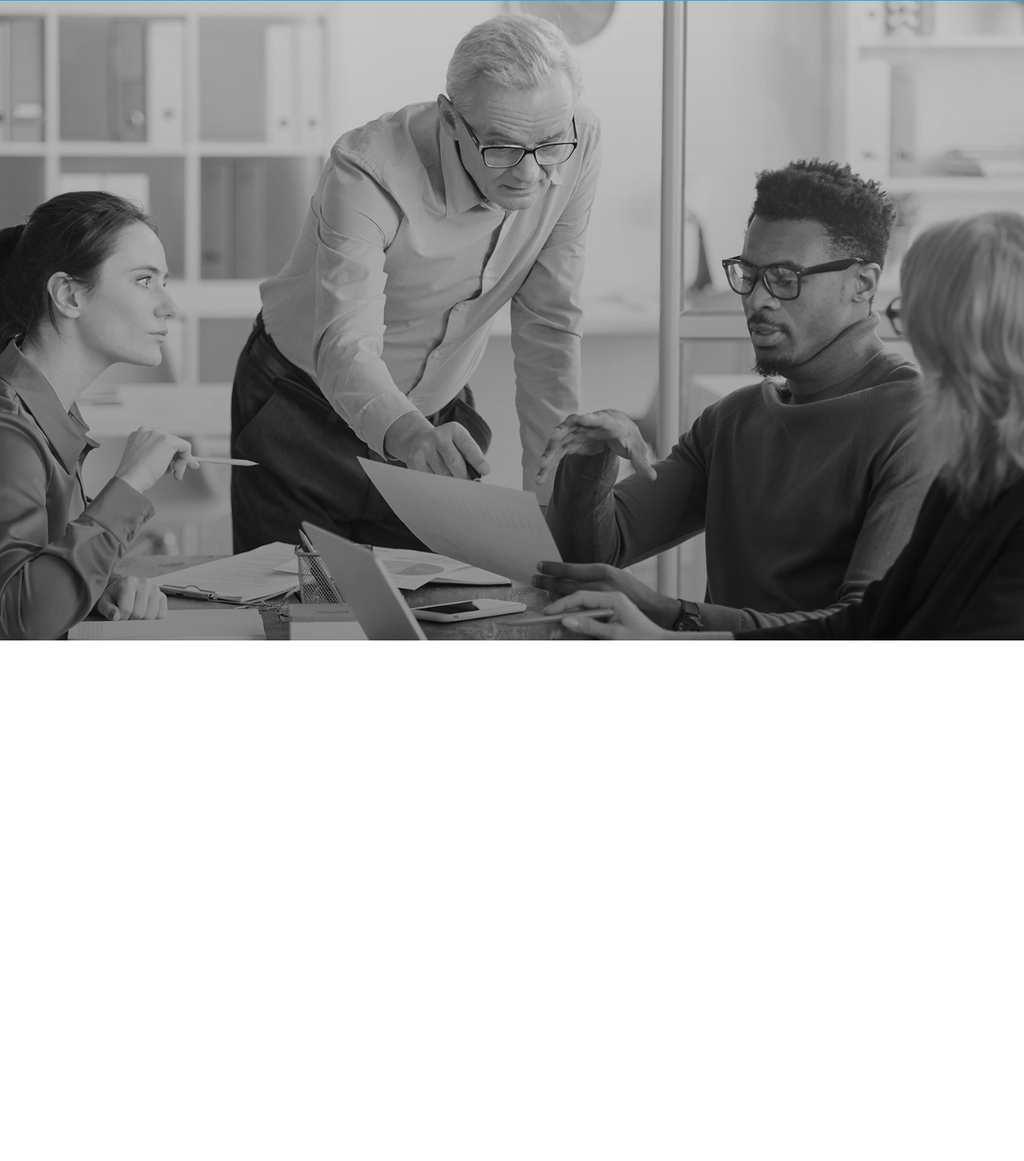
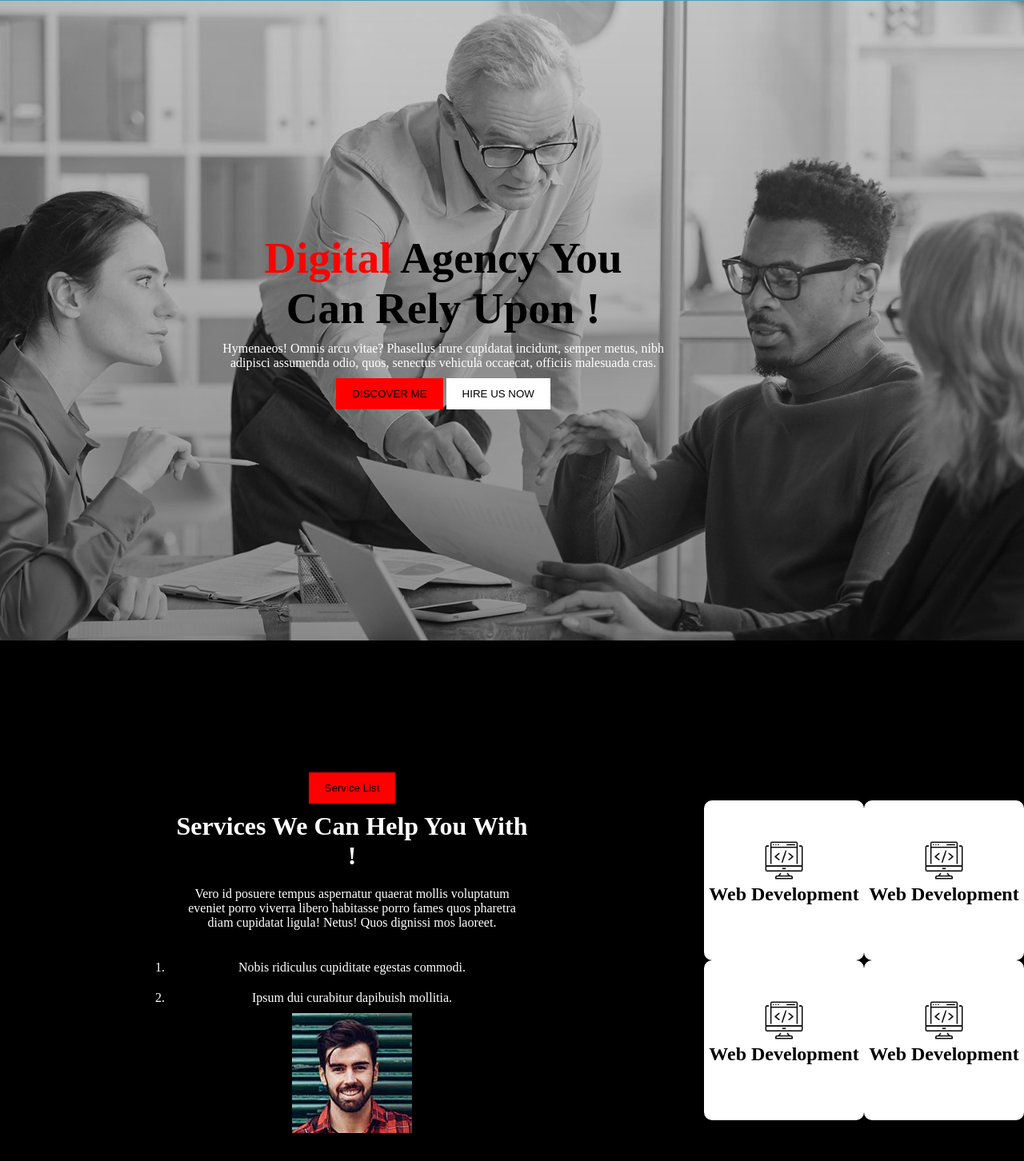
Before and after one commit to ri-masum/digital-agency, a plain HTML site: page index.html in a window 1280 px wide. Shown: the part 68-1520 px from the top of the page at 80% size. Before the commit the page ends 869 px from the top, so only its background shows below. Drawn offline with Linux system fonts and the light colour scheme.

Commit message:
for today its done

```diff
--- a/index.html
+++ b/index.html
@@ -1,11 +1,13 @@
 <!DOCTYPE html>
 <html lang="en">
+
 <head>
     <meta charset="UTF-8">
     <meta name="viewport" content="width=device-width, initial-scale=1.0">
     <title>Document</title>
     <link rel="stylesheet" href="style.css">
 </head>
+
 <body>
     <header>
 
@@ -15,19 +17,89 @@
             </div>
             <div class="menus">
 
-                    <li>Home</li>
-                    <li>Service</li>
-                    <li>About</li>
-                    <li>contact</li>
+                <li>Home</li>
+                <li>Service</li>
+                <li>About</li>
+                <li>contact</li>
 
             </div>
         </nav>
         <div class="banner-container">
 
+            <div class="banner-info">
+                <h1 class="banner-title">
+                    <span class="primary">Digital</span> Agency You <br>
+                    Can Rely Upon !
+                </h1>
+                <p class="banner-description">Hymenaeos! Omnis arcu vitae? Phasellus irure cupidatat incidunt, semper
+                    metus,
+                    nibh adipisci assumenda odio, quos, senectus vehicula occaecat, officiis malesuada cras.</p>
+
+                <button class="btn">DISCOVER ME</button>
+                <button class="btn btn-primary">HIRE US NOW</button>
+            </div>
+
         </div>
 
     </header>
-    <main></main>
+    <main>
+        <div class="service-container">
+            <div class="main-left">
+                <button class="btn"> Service List</button>
+                <h1 class="banner-description">
+                    Services We Can Help You With !
+                </h1>
+                <p class="banner-description">
+                    Vero id posuere tempus aspernatur quaerat mollis voluptatum eveniet porro viverra libero habitasse
+                    porro
+                    fames quos pharetra diam cupidatat ligula! Netus! Quos dignissi mos laoreet.
+
+                </p>
+                <br>
+                <ol>
+                    <li class="banner-description">Nobis ridiculus cupiditate egestas commodi.</li>
+                    <li class="banner-description">Ipsum dui curabitur dapibuish mollitia.</li>
+                </ol>
+                <div class="auther-container">
+                    <div class="img">
+                        <img src="./asset/image/author.jpg" alt="">
+                    </div>
+                    <h5>Masum Ahmed  </h5>
+                </div>
+            </div>
+            <div class="main-right">
+                <div class="first-two-box">
+                    <div class="box">
+
+                        <img class="icon" src="./asset/icons/coding.png" alt="">
+                        <h2>Web Development</h2>
+                    </div>
+                    <div class="box">
+
+                        <img class="icon" src="./asset/icons/coding.png" alt="">
+                        <h2>Web Development</h2>
+                    </div>
+                </div>
+
+            </div>
+            <div class="last-two-box">
+                <div class="first-two-box">
+                    <div class="box">
+
+                        <img class="icon" src="./asset/icons/coding.png" alt="">
+                        <h2>Web Development</h2>
+                    </div>
+                    <div class="box">
+
+                        <img class="icon" src="./asset/icons/coding.png" alt="">
+                        <h2>Web Development</h2>
+                    </div>
+                </div>
+            </div>
+
+        </div>
+    </main>
     <footer></footer>
 </body>
+
 </html>
--- a/style.css
+++ b/style.css
@@ -25,5 +25,59 @@
     background-repeat: no-repeat;
     background-size: cover;
     background-position: center;
+    text-align: center;
+    display: flex;
+    align-items: center;
+
 
 }
+
+.primary {
+    color: red;
+}
+
+.banner-title {
+    font-size: 55px;
+    font-weight: bold;
+}
+
+.banner-description {
+    color: white;
+    padding: 10px;
+    width: 50%;
+    margin: auto;
+}
+
+.btn {
+    padding: 12px 20px;
+    border: none;
+    background-color: red;
+}
+
+.btn-primary {
+    background-color: white;
+
+}
+.service-container{
+    height: 100vh;
+    background-color:black;
+    background-blend-mode: overlay;
+    background-repeat: no-repeat;
+    background-size: cover;
+    background-position: center;
+    text-align: center;
+    align-items: center;
+    display: flex;
+}
+.icon{
+    width:50px;
+    margin-top: 50px;
+}
+.box{
+    width: 200px;
+    height: 200px;
+    background-color: white;
+    border-radius: 10px;
+
+
+}
```
Also changed, not shown: 2 other files.
